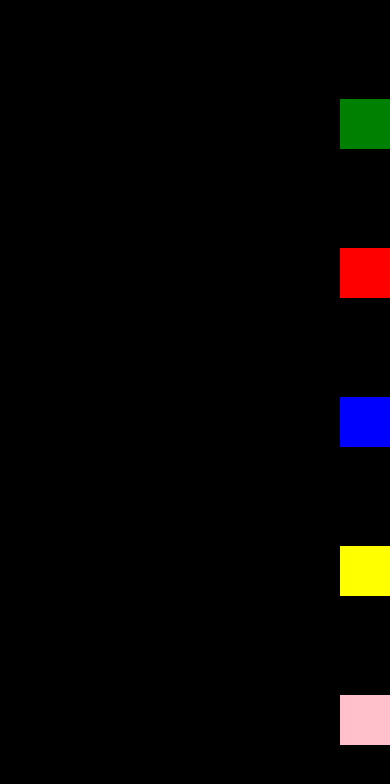
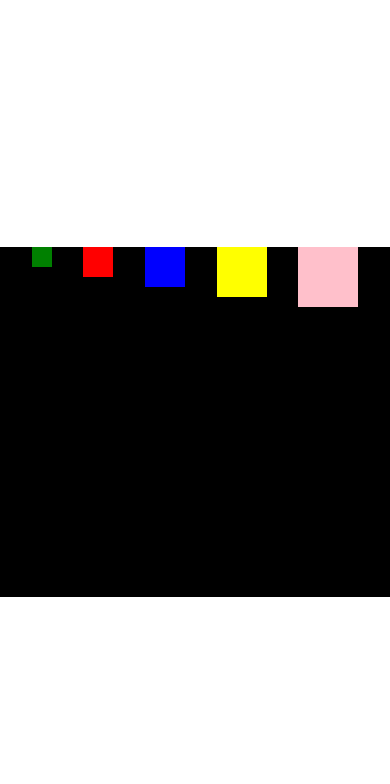
Before and after one commit to WellintonCamboim/cod3r-react-native, a React Native app in the folder fundReactNative/: screen / in a window 390 px wide. Shown: the top 784 px of the page. Built offline with nearby package versions, Linux system fonts and the light colour scheme.

Commit message:
Usando Flexbox #03

```diff
--- a/fundReactNative/src/App.js
+++ b/fundReactNative/src/App.js
@@ -21,6 +21,7 @@ import DigiteSeuNome from './components/DigiteSeuNome'
 import Quadrado from './components/layout/Quadrado'
 import FlexboxV1 from './components/layout/FlexboxV1'
 import FlexboxV2 from './components/layout/FlexboxV2'
+import FlexboxV3 from './components/layout/FlexboxV3'
 
 
 // function App() {
@@ -32,10 +33,10 @@ import FlexboxV2 from './components/layout/FlexboxV2'
 export default () => (
     <SafeAreaView style={style.App}>
 
-
-        <FlexboxV2 />
+        <FlexboxV3 />
 
         {/* <Aleatorio x={50} y={40}/>
+        <FlexboxV2 />
         <FlexboxV1 />
         <DigiteSeuNome />
         <ListaProdutosV2 />
--- /dev/null
+++ b/fundReactNative/src/components/layout/FlexboxV3.js
@@ -0,0 +1,27 @@
+import React from 'react'
+import { View, StyleSheet } from 'react-native'
+import Quadrado from './Quadrado'
+
+export default props => {
+    return (
+        <View style={style.FlexV3}>
+            <Quadrado color="green" lado={20} />
+            <Quadrado color="red" lado={30} />
+            <Quadrado color="blue" lado={40} />
+            <Quadrado color="yellow" lado={50} />
+            <Quadrado color="pink" lado={60} />
+        </View>
+    )
+}
+
+const style = StyleSheet.create({
+    FlexV3: {
+        // flex: 1,
+        flexDirection: "row",
+        justifyContent: "space-evenly",
+        alignItems: "flex-start",
+        height: 350,
+        width: '100%',
+        backgroundColor: '#000',
+    },
+})
```
